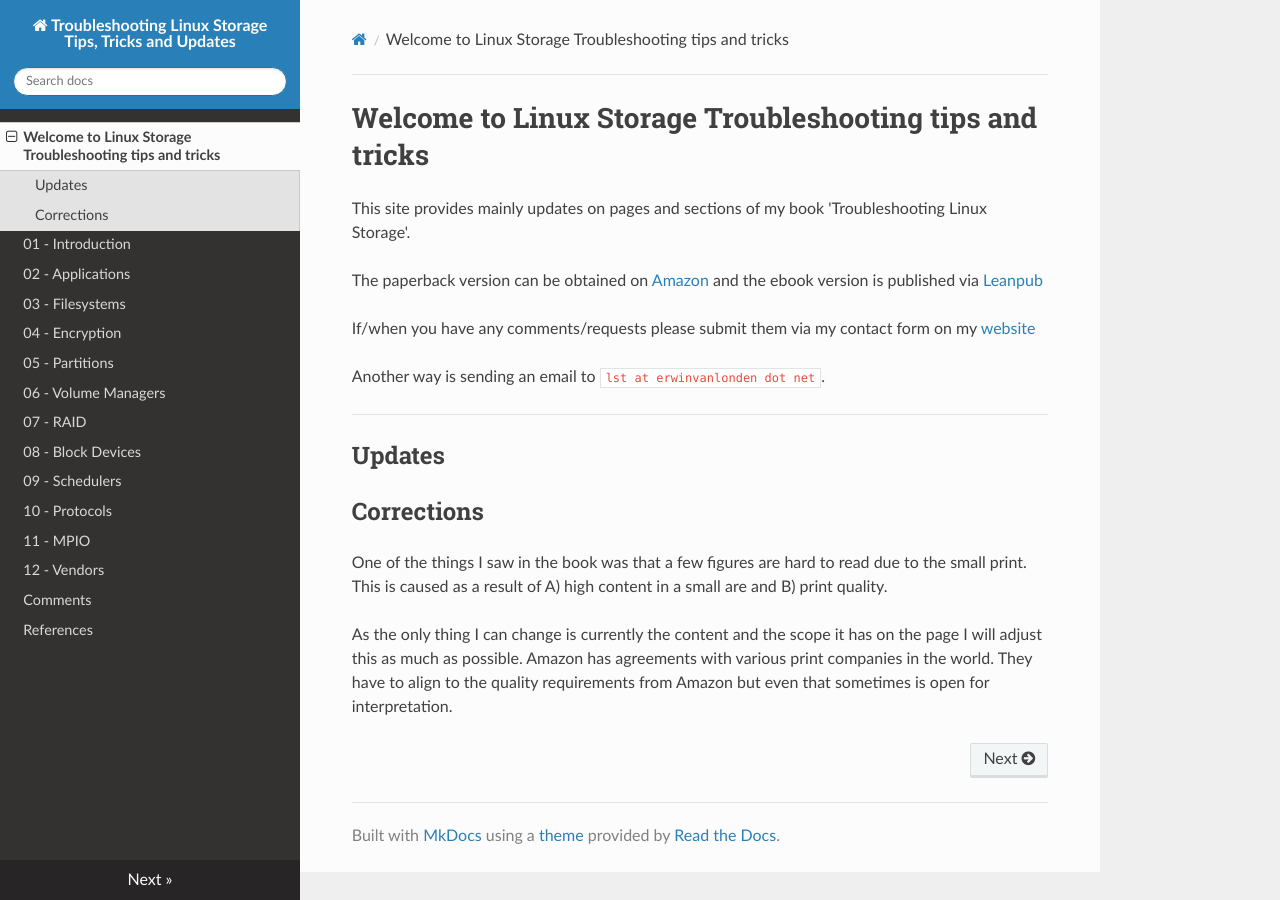
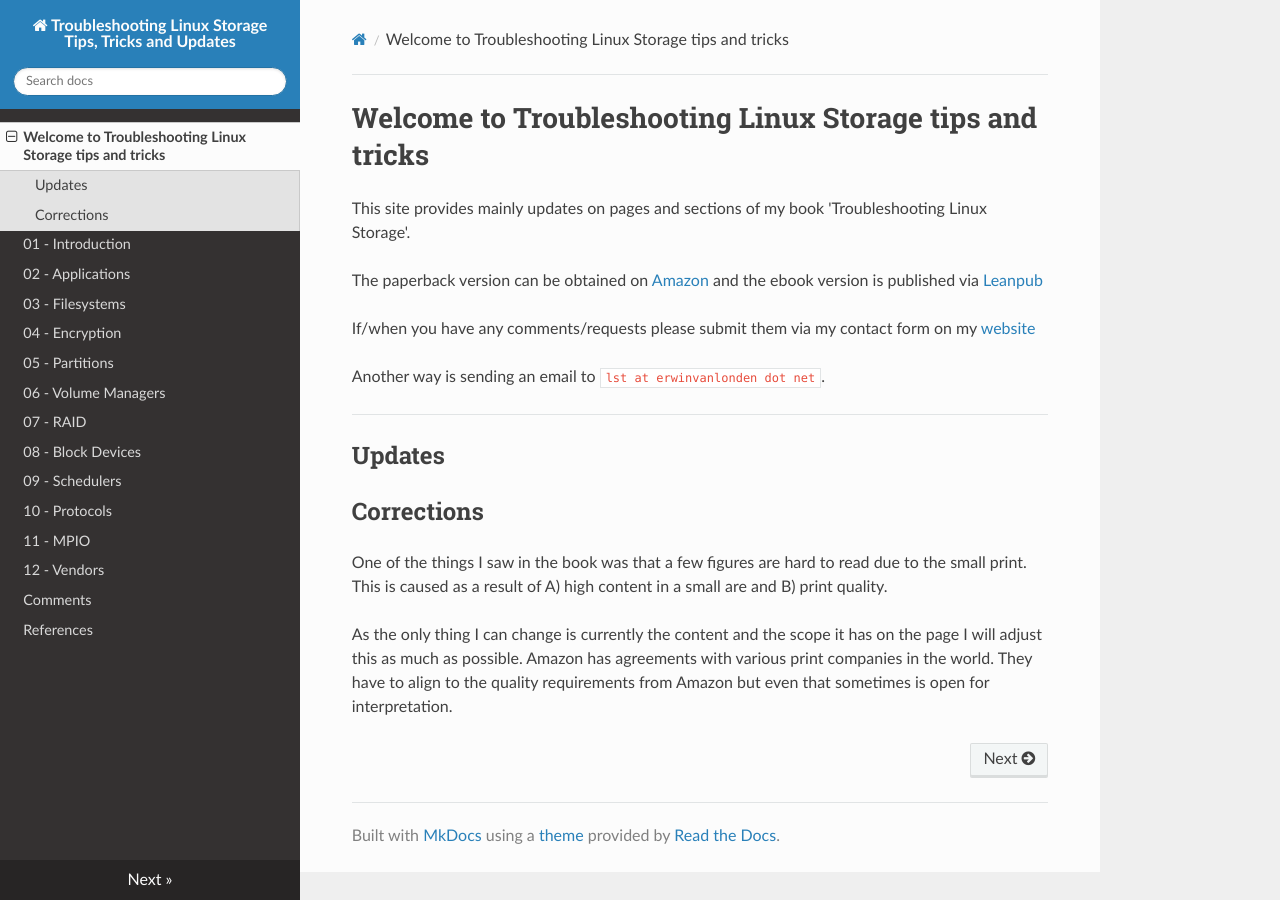
Before and after one commit to elonden/lst-tips, an MkDocs documentation site: the page built from docs/index.md, in a window 1280 px wide. Built offline with MkDocs 1.6.1, drawn with Linux system fonts in a browser that asks for light colours; nearby versions of some CDN libraries.

Commit message:
update
Signed-off-by: Erwin van Londen <erwin.vanlonden@hitachivantara.com>

```diff
--- a/docs/index.md
+++ b/docs/index.md
@@ -1,4 +1,4 @@
-# Welcome to Linux Storage Troubleshooting tips and tricks
+# Welcome to Troubleshooting Linux Storage tips and tricks
 
 This site provides mainly updates on pages and sections of my book 'Troubleshooting Linux Storage'.
 
```
